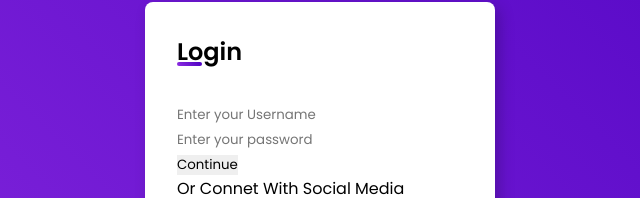
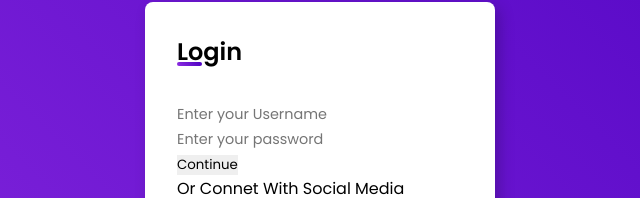
Before and after one commit to italods/Formularios, a plain HTML site: page index.html in a window 1280 px wide. Shown: the part 238-436 px from the top of the page, 320-960 px from the left. Drawn offline with Linux system fonts and the light colour scheme.

Commit message:
Update style.css

```diff
--- a/style.css
+++ b/style.css
@@ -45,3 +45,12 @@ main h2::before{
   border-radius: 8px;
   background: linear-gradient(45deg, #8e2de2, #4a00c0);
 }
+
+.input-field{
+  position: relative;
+}
+.input-field input{
+  outline: nome;
+  font-size: 0.9rem;
+  color: rgba(0, 0, 0, 0.7);
+}
```
